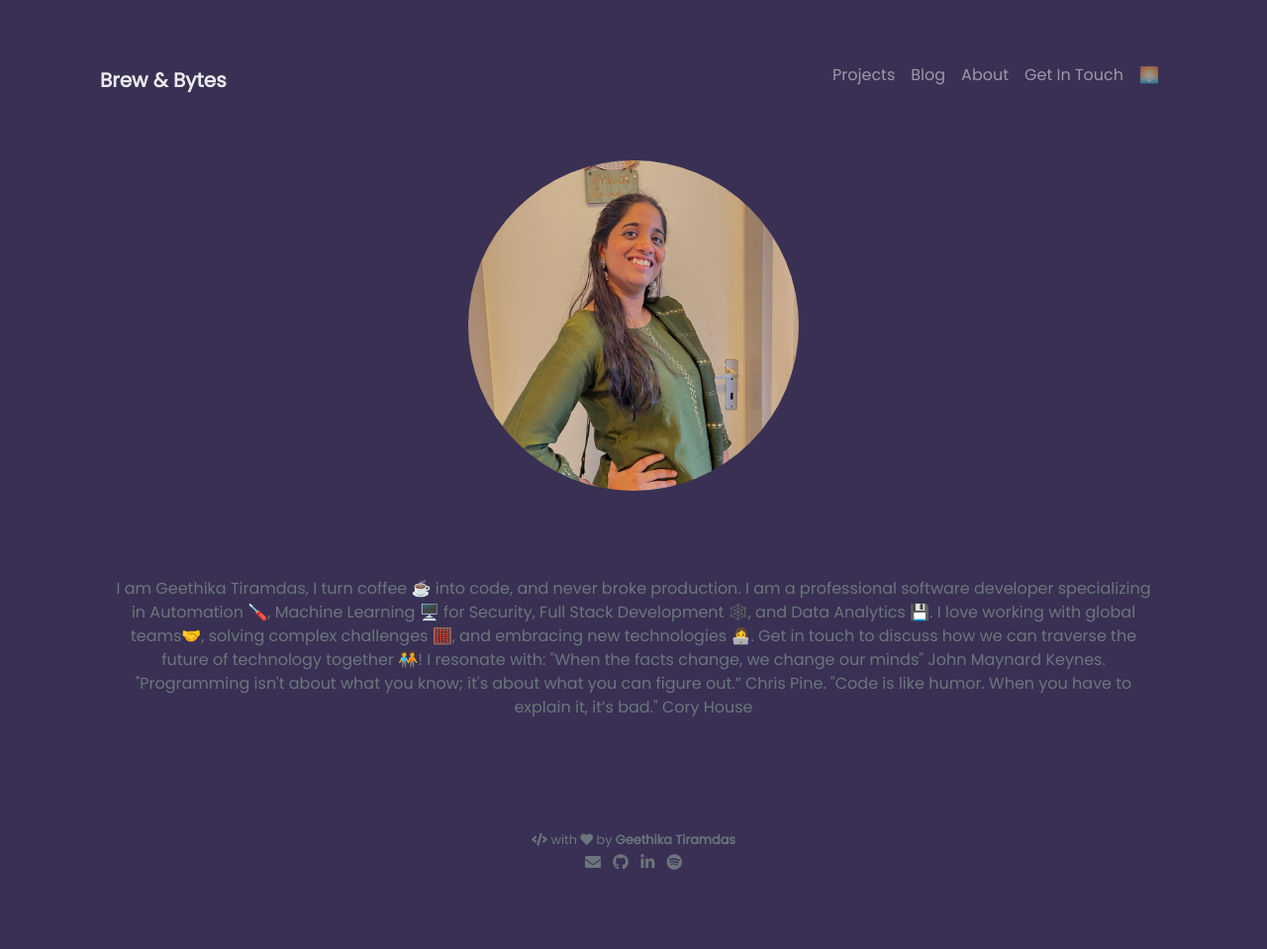
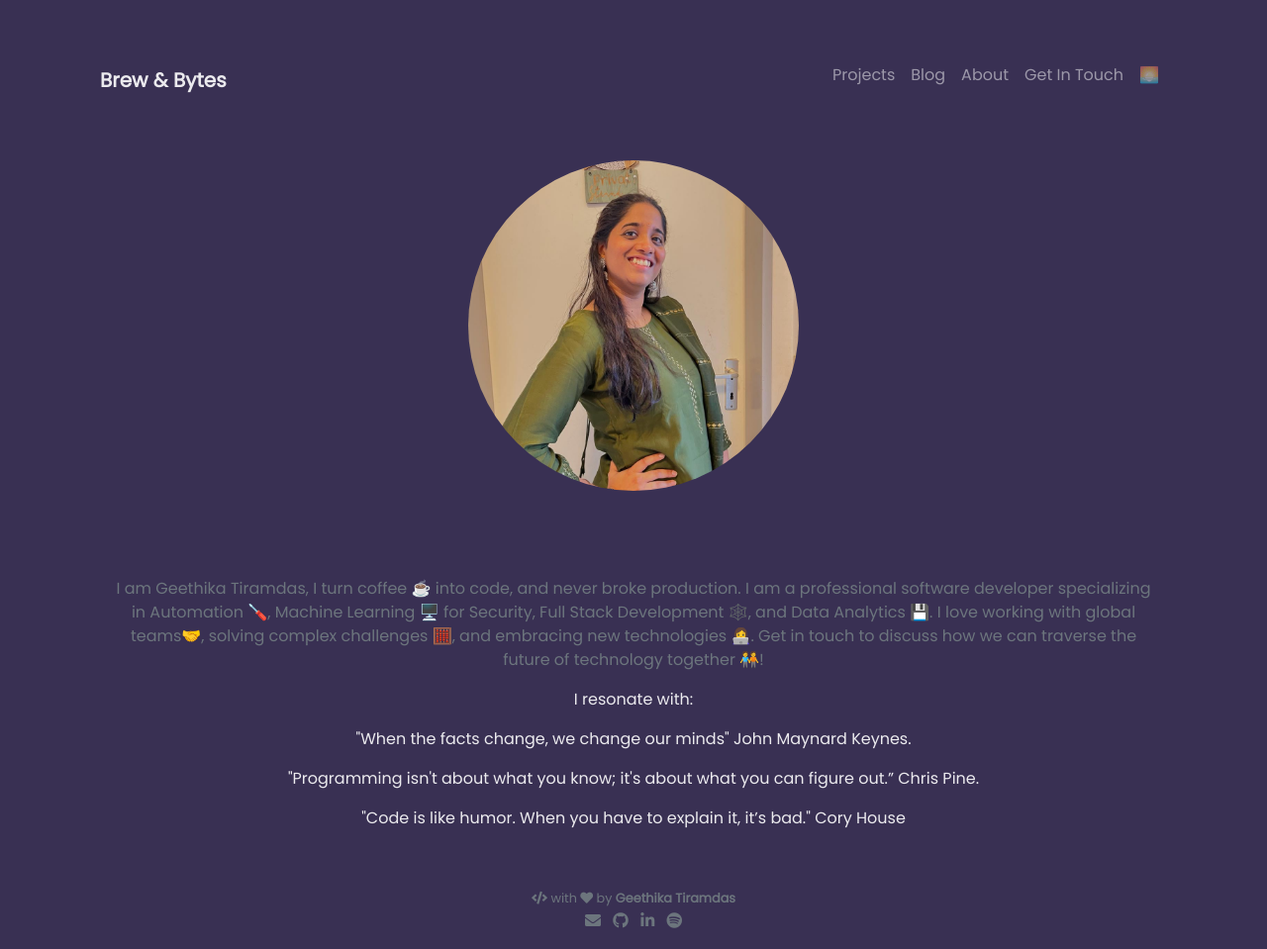
Before and after one commit to tiramdasg/tiramdasg.github.io, a Jekyll site: the page built from pages/index.md, in a window 1280 px wide. Shown: the whole page at 99% size. Built offline with Jekyll 4.4.1, drawn with Linux system fonts in a browser that asks for light colours; emoji names are drawn with the system emoji font; before the commit the page ends 900 px from its top, so only the background shows below that.

```diff
--- a/_config.yml
+++ b/_config.yml
@@ -5,9 +5,9 @@ description         : >-
                       I am a professional software developer specializing in Automation 🪛, Machine Learning 🖥️ for Security, Full Stack Development 🕸️,
                       and Data Analytics 💾. I love working with global teams🤝, solving complex challenges 🧮, and embracing new technologies 👩‍💻.
                       Get in touch to discuss how we can traverse the future of technology together 🧑‍🤝‍🧑!
-                      I resonate with: "When the facts change, we change our minds" John Maynard Keynes.
-                      "Programming isn't about what you know; it's about what you can figure out.” Chris Pine.
-                      "Code is like humor. When you have to explain it, it’s bad." Cory House
+                      <p> I resonate with: </p> <p>"When the facts change, we change our minds" John Maynard Keynes.</p>
+                      <p>"Programming isn't about what you know; it's about what you can figure out.” Chris Pine.</p>
+                      <p>"Code is like humor. When you have to explain it, it’s bad." Cory House</p>
 baseurl             : ""                     # Change to empty quotes if you are hosting your site at <your-username>.github.io directly
 repository          : tiramdasg/tiramdasg.github.io     # Change to <your-username>/<your-username>.github.io (or remove it if you don't need remote projects)
 remote_theme        : YoussefRaafatNasry/portfolYOU
```
